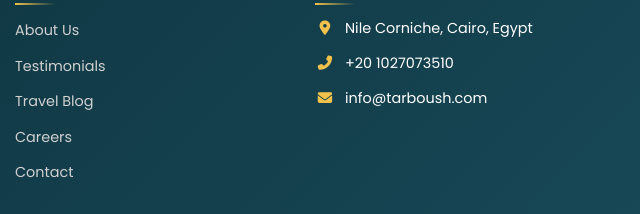
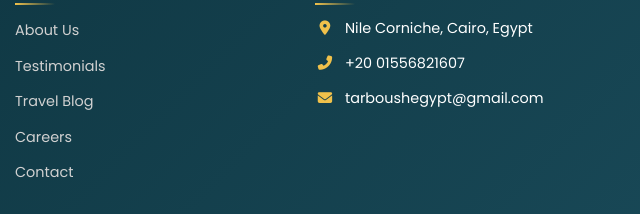
Before and after one commit to a7med-na3em101/tarboush, a plain HTML site: page index.html in a window 1280 px wide. Shown: the part 6220-6434 px from the top of the page, 640-1280 px from the left. Drawn offline with nearby package versions, Linux system fonts and the light colour scheme; a script that the page names is missing; a web font is replaced by a local one.

Commit message:
last update

```diff
--- a/index.html
+++ b/index.html
@@ -53,8 +53,8 @@
     />
 
     <!-- Favicon -->
-    <link rel="icon" href="images/fevicon.png" type="image/gif" />
-
+    <link rel="icon" href="images/Logo.png" type="image/gif" />
+    <title>TARBOUSH</title>
     <style>
       /* Global Styles */
       :root {
@@ -2172,11 +2172,11 @@
               </div>
               <div class="contact-item">
                 <i class="fas fa-phone-alt"></i>
-                <span>+20 1027073510</span>
+                <span>+20 01556821607</span>
               </div>
               <div class="contact-item">
                 <i class="fas fa-envelope"></i>
-                <span>info@tarboush.com</span>
+                <span>tarboushegypt@gmail.com</span>
               </div>
             </div>
           </div>
```
Also changed, not shown: images/clients/18.png, 4 other files.
